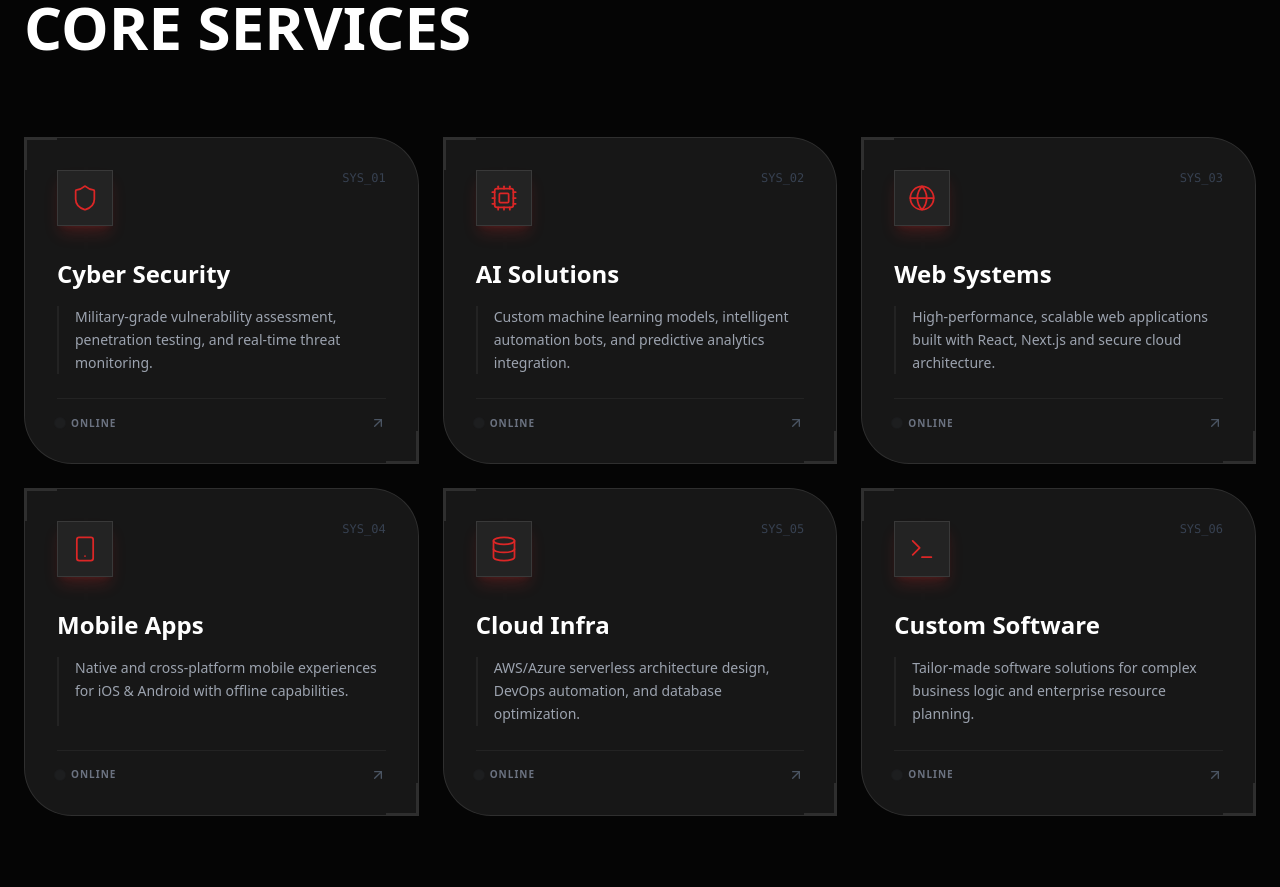
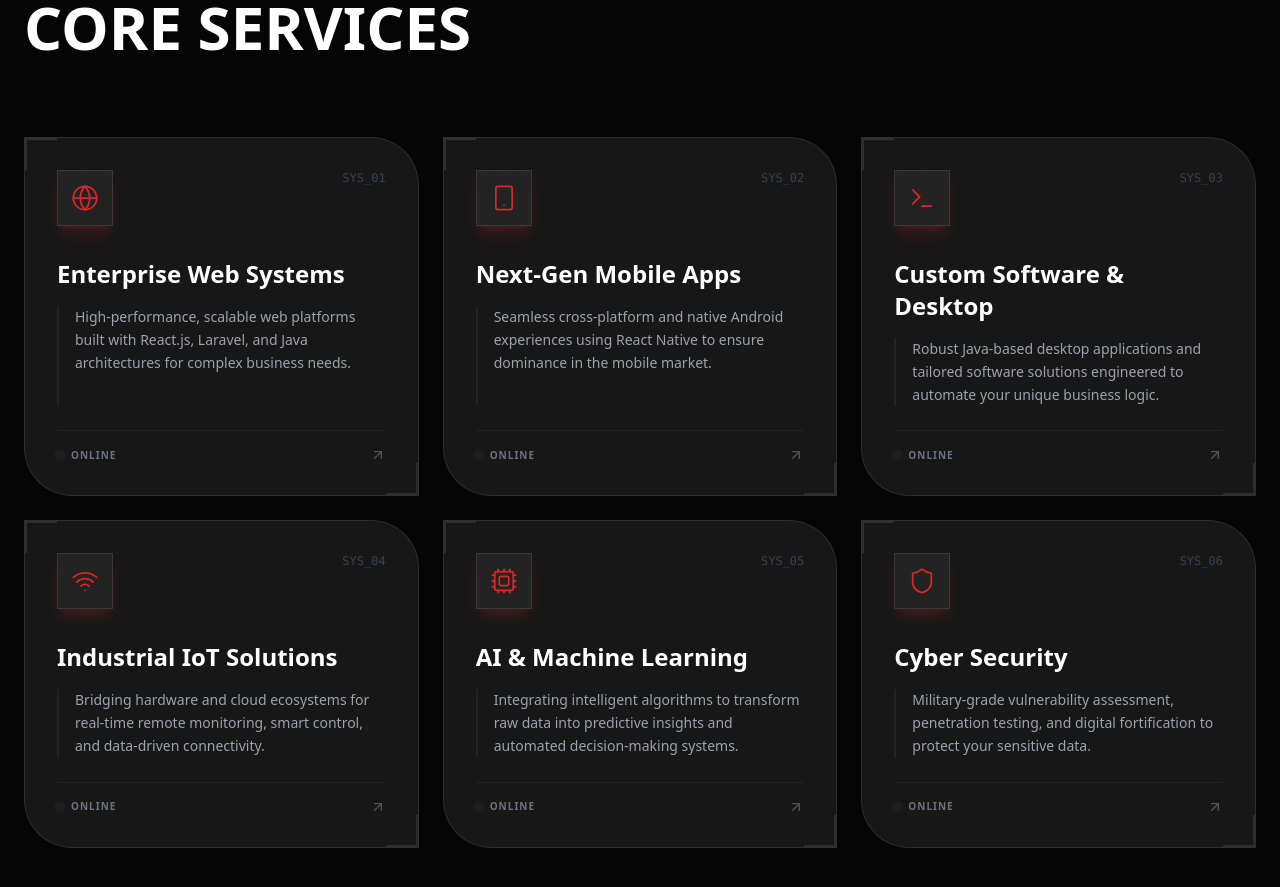
Before and after one commit to Hasalawa/callisto, a React (Vite) app: page / in a window 1280 px wide. Shown: the part 1420-2307 px from the top of the page. Built offline with nearby package versions, Linux system fonts and the light colour scheme.

Commit message:
Edit Co services

```diff
--- a/src/pages/Home.jsx
+++ b/src/pages/Home.jsx
@@ -1,5 +1,5 @@
 import React, { useState, useEffect } from 'react';
-import { ArrowUpRight, Shield, Server, Globe, Database, Smartphone, Code, Cpu, Lock, Zap, Layers, Linkedin, Github, Twitter, Mail, Send, MapPin, Phone, Check, Star, User, Terminal } from 'lucide-react';
+import { ArrowUpRight, Shield, Server, Globe, Database, Smartphone, Code, Cpu, Lock, Zap, Layers, Linkedin, Github, Twitter, Mail, Send, MapPin, Phone, Check, Star, User, Terminal, Wifi } from 'lucide-react';
 import { ParticleBackground, RevealOnScroll, HackerText, HeroGraphic, AccordionItem } from '../components/Shared';
 // Import all specific components from the new file
 import { CyberServiceCard, ThreeDCarousel, InfiniteLogos, ProcessStep, TeamMember, Counter, PricingCard } from '../components/PageComponents';
@@ -82,12 +82,36 @@ const Home = ({ navigateTo }) => {
                     </RevealOnScroll>
                     <div className="grid md:grid-cols-3 gap-6">
                         {[
-                            { icon: Shield, title: "Cyber Security", desc: "Military-grade vulnerability assessment, penetration testing, and real-time threat monitoring." },
-                            { icon: Cpu, title: "AI Solutions", desc: "Custom machine learning models, intelligent automation bots, and predictive analytics integration." },
-                            { icon: Globe, title: "Web Systems", desc: "High-performance, scalable web applications built with React, Next.js and secure cloud architecture." },
-                            { icon: Smartphone, title: "Mobile Apps", desc: "Native and cross-platform mobile experiences for iOS & Android with offline capabilities." },
-                            { icon: Database, title: "Cloud Infra", desc: "AWS/Azure serverless architecture design, DevOps automation, and database optimization." },
-                            { icon: Terminal, title: "Custom Software", desc: "Tailor-made software solutions for complex business logic and enterprise resource planning." }
+                            {
+                                icon: Globe,
+                                title: "Enterprise Web Systems",
+                                desc: "High-performance, scalable web platforms built with React.js, Laravel, and Java architectures for complex business needs."
+                            },
+                            {
+                                icon: Smartphone,
+                                title: "Next-Gen Mobile Apps",
+                                desc: "Seamless cross-platform and native Android experiences using React Native to ensure dominance in the mobile market."
+                            },
+                            {
+                                icon: Terminal,
+                                title: "Custom Software & Desktop",
+                                desc: "Robust Java-based desktop applications and tailored software solutions engineered to automate your unique business logic."
+                            },
+                            {
+                                icon: Wifi,
+                                title: "Industrial IoT Solutions",
+                                desc: "Bridging hardware and cloud ecosystems for real-time remote monitoring, smart control, and data-driven connectivity."
+                            },
+                            {
+                                icon: Cpu,
+                                title: "AI & Machine Learning",
+                                desc: "Integrating intelligent algorithms to transform raw data into predictive insights and automated decision-making systems."
+                            },
+                            {
+                                icon: Shield,
+                                title: "Cyber Security",
+                                desc: "Military-grade vulnerability assessment, penetration testing, and digital fortification to protect your sensitive data."
+                            }
                         ].map((service, idx) => (
                             <RevealOnScroll key={idx} delay={idx * 0.1}>
                                 <CyberServiceCard index={idx} icon={service.icon} title={service.title} desc={service.desc} />
```
